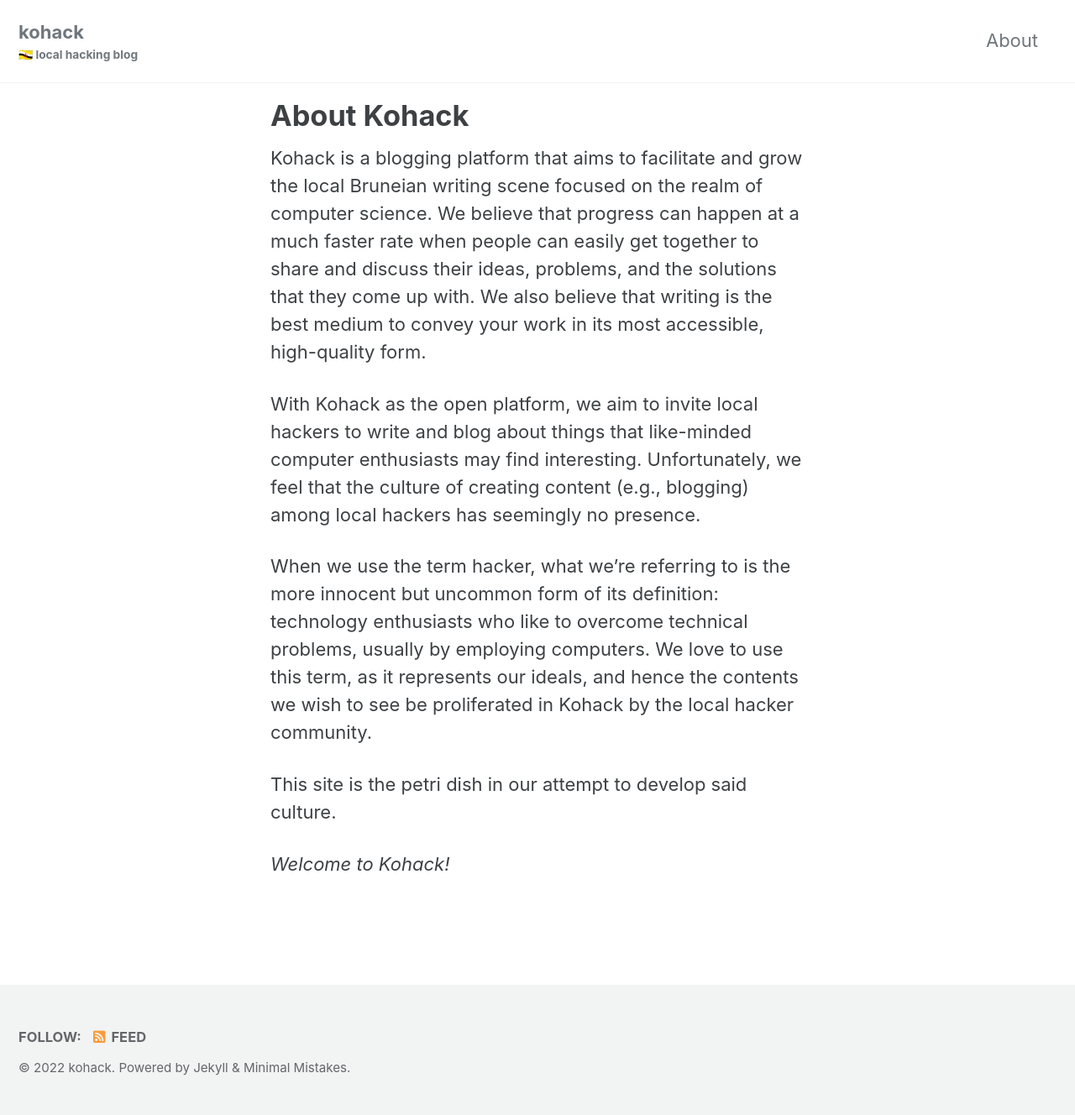
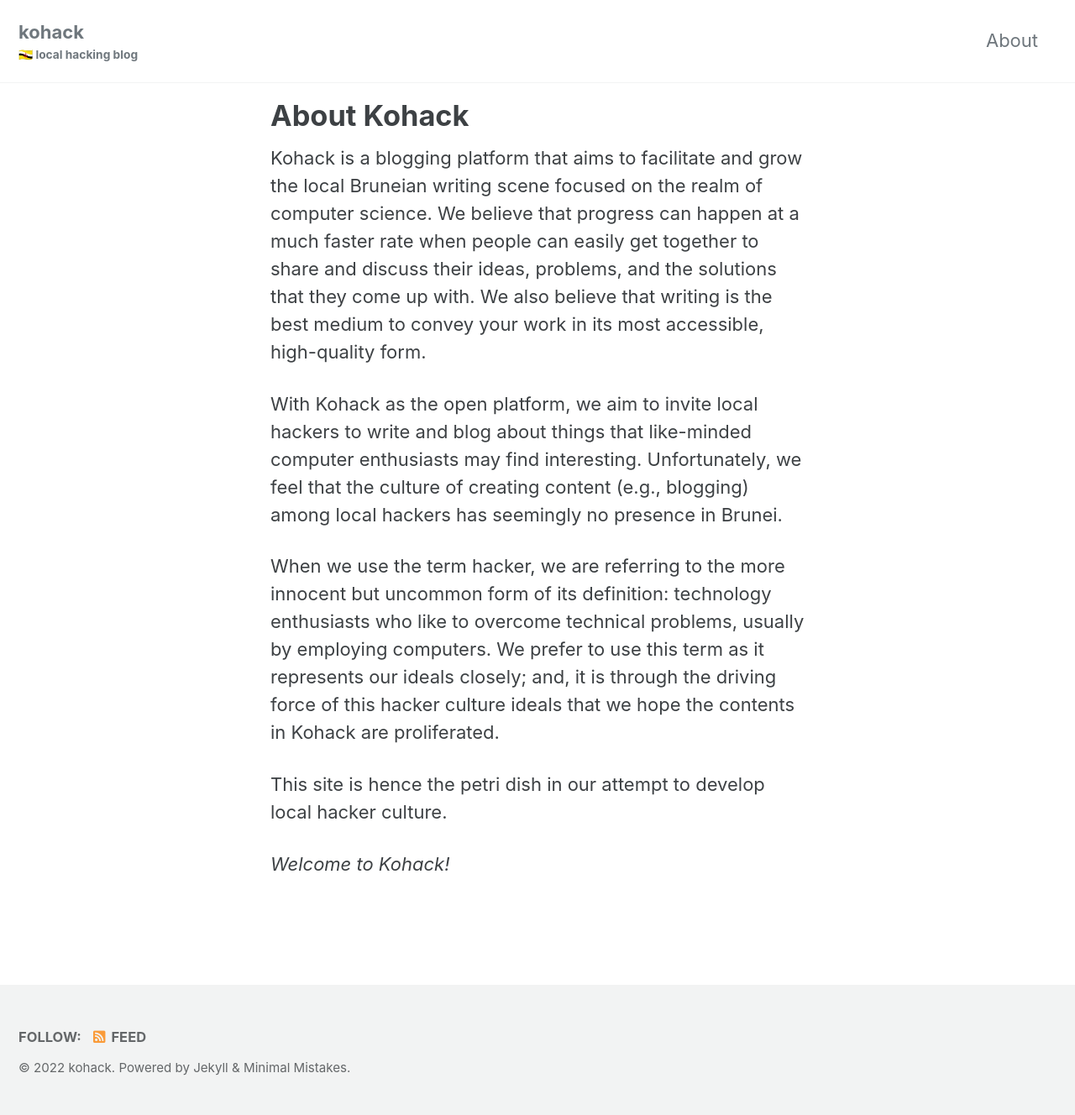
Before and after one commit to kohack/kohack.github.io, a Jekyll site: the page built from pages/about.md, in a window 1280 px wide. Shown: the whole page at 84% size. Built offline with Jekyll 4.4.1, drawn with Linux system fonts in a browser that asks for light colours; cached includes are drawn as plain includes.

Commit message:
Update about page

```diff
--- a/pages/about.md
+++ b/pages/about.md
@@ -15,14 +15,14 @@ most accessible, high-quality form.
 With Kohack as the open platform, we aim to invite local hackers to write and
 blog about things that like-minded computer enthusiasts may find interesting.
 Unfortunately, we feel that the culture of creating content (e.g., blogging)
-among local hackers has seemingly no presence.
+among local hackers has seemingly no presence in Brunei.
 
-When we use the term hacker, what we're referring to is the more innocent but
+When we use the term hacker, we are referring to the more innocent but
 uncommon form of its definition: technology enthusiasts who like to overcome
-technical problems, usually by employing computers. We love to use this term, as
-it represents our ideals, and hence the contents we wish to see be proliferated in
-Kohack by the local hacker community.
+technical problems, usually by employing computers. We prefer to use this term
+as it represents our ideals closely; and, it is through the driving force of
+this hacker culture ideals that we hope the contents in Kohack are proliferated.
 
-This site is the petri dish in our attempt to develop said culture.
+This site is hence the petri dish in our attempt to develop local hacker culture.
 
 _Welcome to Kohack!_
```
